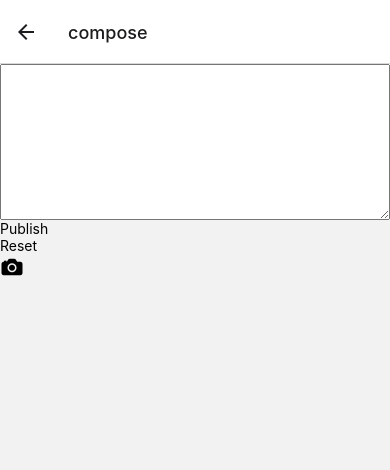
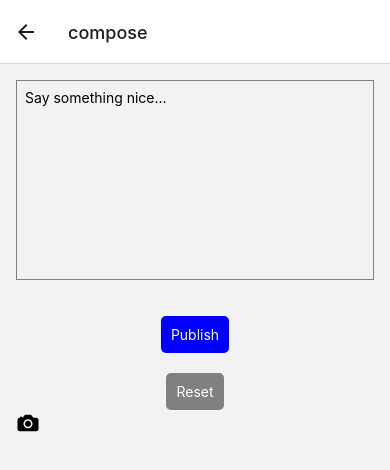
Before and after one commit to psankar/immiapp, a React Native app: screen /compose in a window 390 px wide. Shown: the top 470 px of the page. Built offline with nearby package versions, Linux system fonts and the light colour scheme.

Commit message:
few more ui changes

```diff
--- a/src/screens/Compose.tsx
+++ b/src/screens/Compose.tsx
@@ -1,12 +1,12 @@
+import { Ionicons } from "@expo/vector-icons";
 import React, { useState } from "react";
-import { Pressable, Text, View } from "react-native";
-import { Ionicons } from "@expo/vector-icons"; // Import the Ionicons component
+import { Pressable, Text, TextInput, View, StyleSheet } from "react-native";
 
 const Compose = () => {
   const [text, setText] = useState("");
 
-  const handleTextChange = (event: React.ChangeEvent<HTMLTextAreaElement>) => {
-    setText(event.target.value);
+  const handleTextChange = (text: string) => {
+    setText(text);
   };
 
   const handlePublish = () => {
@@ -19,18 +19,60 @@ const Compose = () => {
   };
 
   return (
-    <View>
-      <textarea value={text} onChange={handleTextChange} rows={10} cols={50} />
-      <Pressable onPress={handlePublish}>
-        <Text>Publish</Text>
+    <View style={styles.container}>
+      <TextInput
+        style={styles.textInput}
+        value={text}
+        onChangeText={handleTextChange}
+        multiline={true}
+        numberOfLines={10}
+        placeholder="Say something nice..."
+      />
+      <Pressable
+        style={[styles.button, styles.publishButton]}
+        onPress={handlePublish}
+      >
+        <Text style={styles.buttonText}>Publish</Text>
       </Pressable>
-      <Pressable onPress={handleReset}>
-        <Text>Reset</Text>
+      <Pressable
+        style={[styles.button, styles.resetButton]}
+        onPress={handleReset}
+      >
+        <Text style={styles.buttonText}>Reset</Text>
       </Pressable>
       <Ionicons name="camera" size={24} color="black" />{" "}
-      {/* Use the Ionicons component */}
     </View>
   );
 };
 
+const styles = StyleSheet.create({
+  container: {
+    flex: 1,
+    padding: 16,
+  },
+  textInput: {
+    height: 200,
+    borderWidth: 1,
+    borderColor: "gray",
+    marginBottom: 16,
+    padding: 8,
+  },
+  button: {
+    padding: 10,
+    borderRadius: 5,
+    marginTop: 20,
+    alignSelf: "center",
+  },
+  publishButton: {
+    backgroundColor: "blue",
+  },
+  resetButton: {
+    backgroundColor: "gray",
+  },
+  buttonText: {
+    color: "white",
+    textAlign: "center",
+  },
+});
+
 export default Compose;
--- a/src/screens/MyLists.tsx
+++ b/src/screens/MyLists.tsx
@@ -99,6 +99,12 @@ export const MyLists = ({ navigation }: MyListsProps) => {
       ) : (
         <>
           <HeaderActions navigation={navigation} />
+          <View
+            style={{
+              borderBottomColor: "black",
+              borderBottomWidth: StyleSheet.hairlineWidth,
+            }}
+          />
           <FlatList
             data={lists}
             renderItem={renderItem}
```
